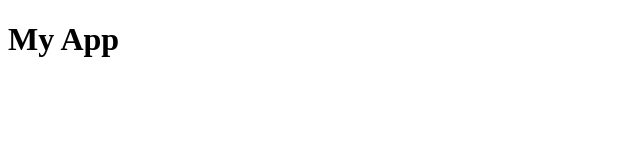
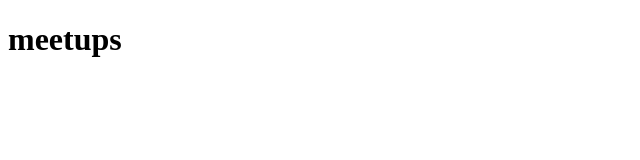
Before and after one commit to roxana-oprea/meetupz, a React (Create React App) app: page / in a window 1280 px wide. Shown: the top 160 px of the page, without its empty margins (0-640 px from the left). Built offline with nearby package versions, Linux system fonts and the light colour scheme.

Commit message:
add react router

```diff
--- a/src/App.js
+++ b/src/App.js
@@ -1,12 +1,13 @@
 import React from 'react';
 import './App.css';
+import Main from './components/Main';
 
 const App = () => {
-    return (
-        <div>
-            <h1>My App</h1>
-        </div>
-    )
+  return (
+    <div>
+      <Main/>
+    </div>
+  )
 };
 
 export default App;
--- a/src/index.js
+++ b/src/index.js
@@ -1,7 +1,12 @@
 import React from 'react';
 import ReactDOM from 'react-dom';
+import {BrowserRouter} from 'react-router-dom';
 import App from './App';
 import registerServiceWorker from './registerServiceWorker';
 
-ReactDOM.render(<App />, document.getElementById('root'));
+ReactDOM.render(
+  <BrowserRouter>
+    <App/>
+  </BrowserRouter>
+  , document.getElementById('root'));
 registerServiceWorker();
```
